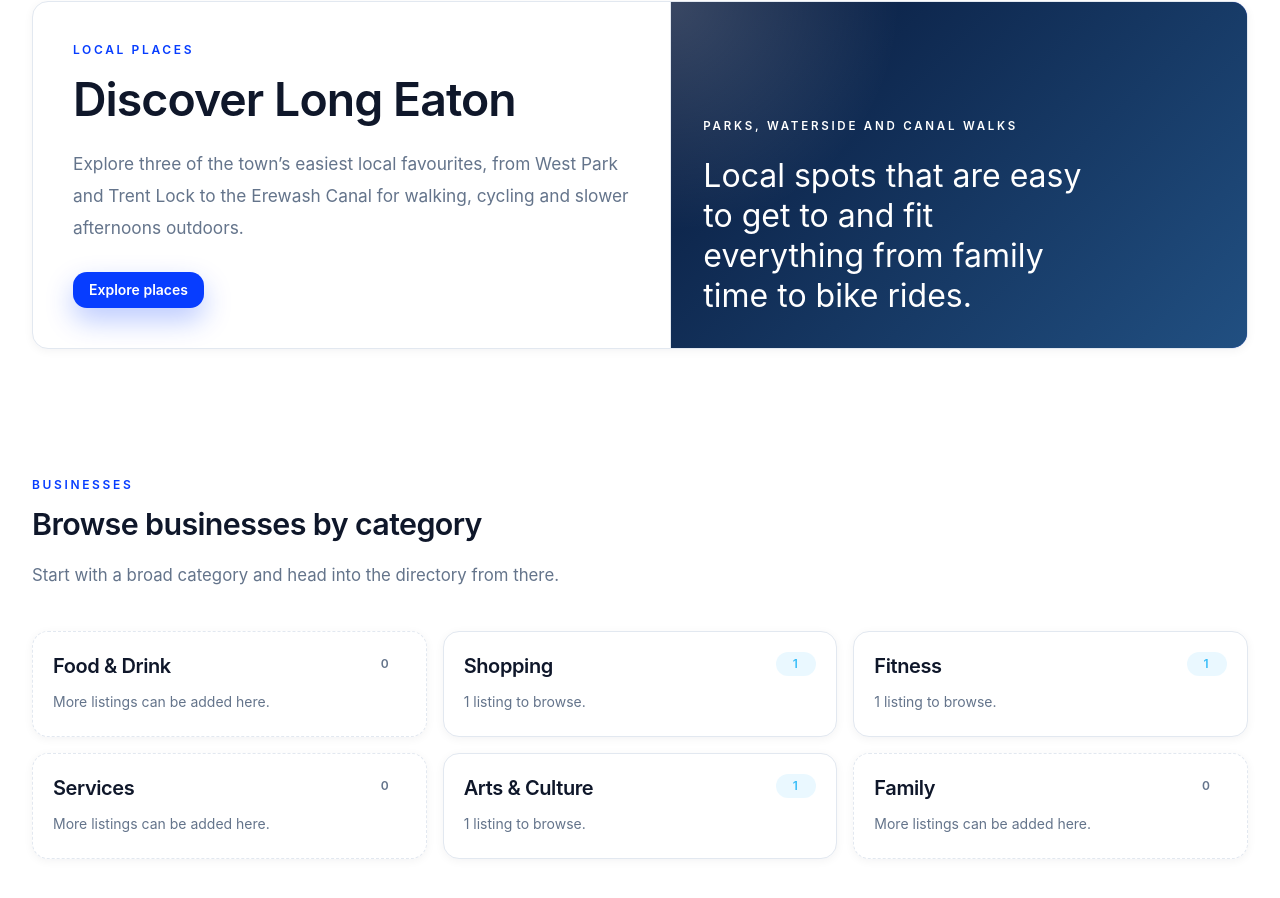
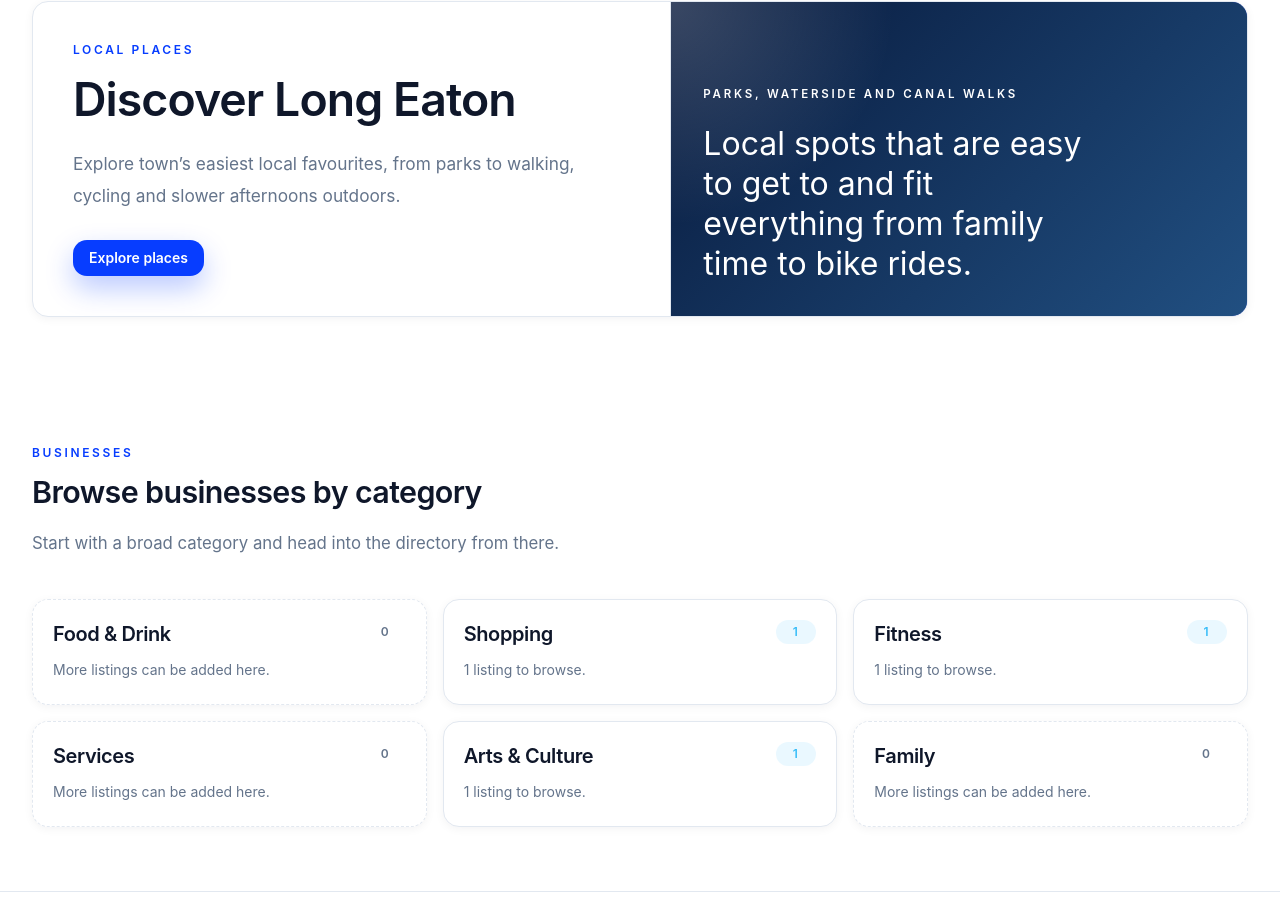
Before and after one commit to Artesuave88/Long-Eaton, a SvelteKit app: page / in a window 1280 px wide. Shown: the part 1852-2750 px from the top of the page. Built offline with nearby package versions, Linux system fonts and the light colour scheme.

Commit message:
Update discover text

```diff
--- a/src/routes/+page.svelte
+++ b/src/routes/+page.svelte
@@ -81,8 +81,7 @@
 					<p class="eyebrow">Local places</p>
 					<h1 class="mt-3 text-brand-text">Discover Long Eaton</h1>
 					<p class="mt-5 max-w-2xl text-lg leading-8 text-brand-muted sm:text-[1.08rem]">
-						Explore three of the town’s easiest local favourites, from West Park and Trent Lock
-						to the Erewash Canal for walking, cycling and slower afternoons outdoors.
+						Explore town’s easiest local favourites, from parks to walking, cycling and slower afternoons outdoors.
 					</p>
 					<div class="mt-7 flex flex-wrap gap-3">
 						<a href="/discover-long-eaton" class="button-primary">Explore places</a>
```
